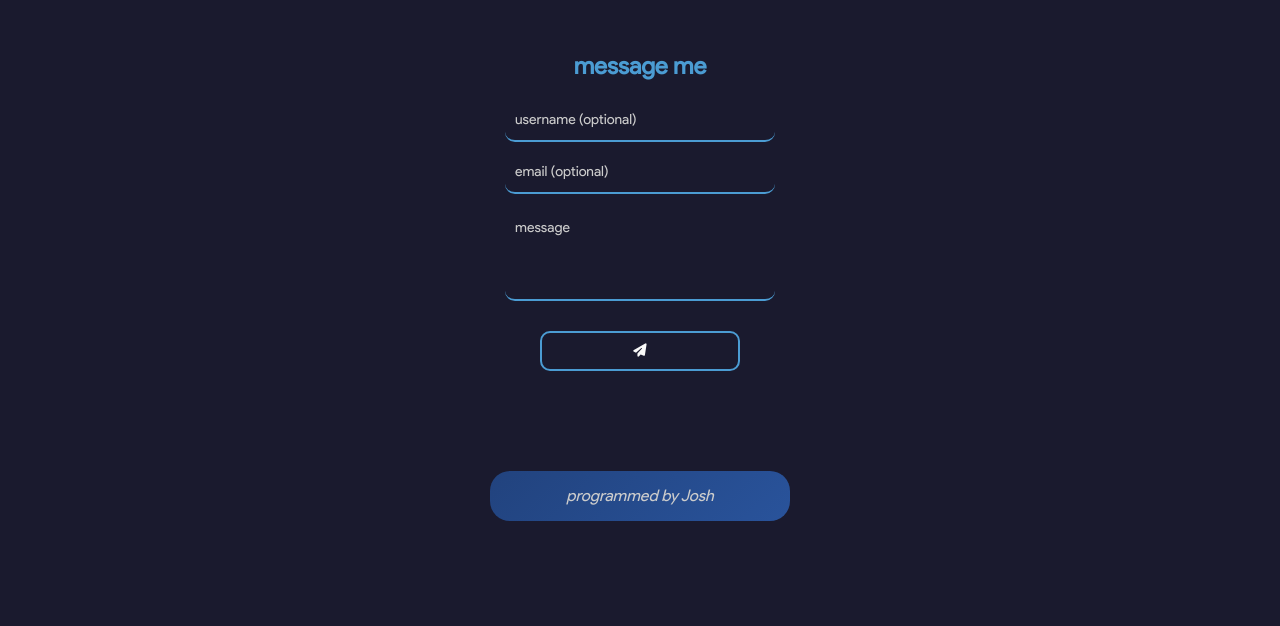
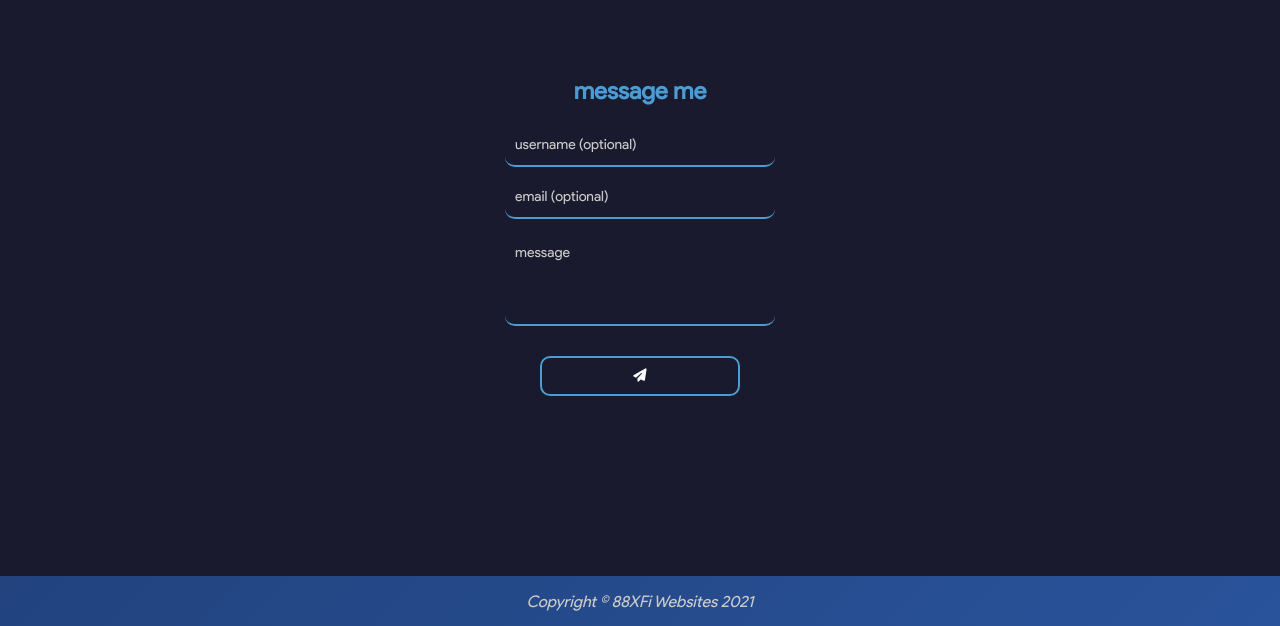
Before and after one commit to 88XFi/andrea-dc, a plain HTML site: page index.html in a window 1280 px wide. Shown: the part 2574-3200 px from the top of the page. Drawn offline with nearby package versions, Linux system fonts and the light colour scheme; some packages are replaced by stand-ins of ours; a script that the page names is missing.

Commit message:
footer update

```diff
--- a/index.html
+++ b/index.html
@@ -183,13 +183,14 @@
             </form>
 
             <footer>
-                <a href="https://joshify.sytes.net" target="_blank"><i>programmed by Josh</i></a>
+                <a href="https://xfi.sytes.net" target="_blank"><i>Copyright &copy 88XFi Websites 2021</i></a>
             </footer>
         </section>
     </div>
-</body>
     <script src="https://code.jquery.com/jquery-3.5.1.min.js"></script>
     <script src="https://kit.fontawesome.com/3b12d9fb6d.js" s></script>
     <script src="https://cdn.jsdelivr.net/gh/cferdinandi/smooth-scroll/dist/smooth-scroll.polyfills.min.js"></script>
     <script src="app.js"></script>
+</body>
+
 </html>
--- a/scss/_form.scss
+++ b/scss/_form.scss
@@ -80,15 +80,14 @@ input {
         background-size: 200% 200%;
         background-color: #29539b;
         background-image: linear-gradient(315deg, #29539b 0%, #1e3b70 74%);
-        width: 300px;
-        position: relative;
-        bottom: -100px;
+        width: 100%;
+        position: absolute;
+        bottom: 0;
         text-decoration: none;
         height: 50px;
         display: flex;
         align-items: center;
         justify-content: center;
-        border-radius: 20px;
 
         a {
             color: #ccc;
--- a/scss/style.scss
+++ b/scss/style.scss
@@ -13,6 +13,7 @@ body {
     background: #1a1a2e;
     font-family: 'Product', sans-serif;
     overflow: hidden;
+    position: relative;
 }
 
 a {
```
Also changed, not shown: app.js (+0 -16 lines), style.css.
